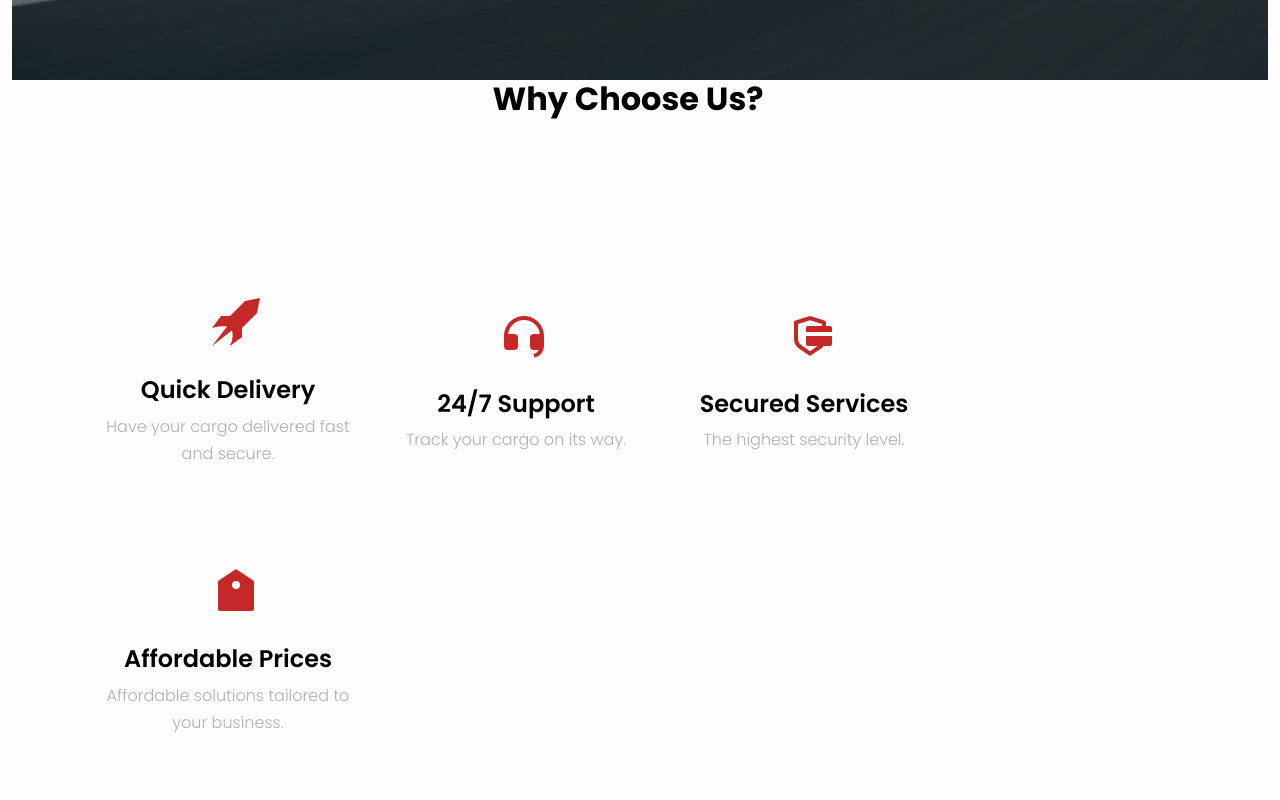
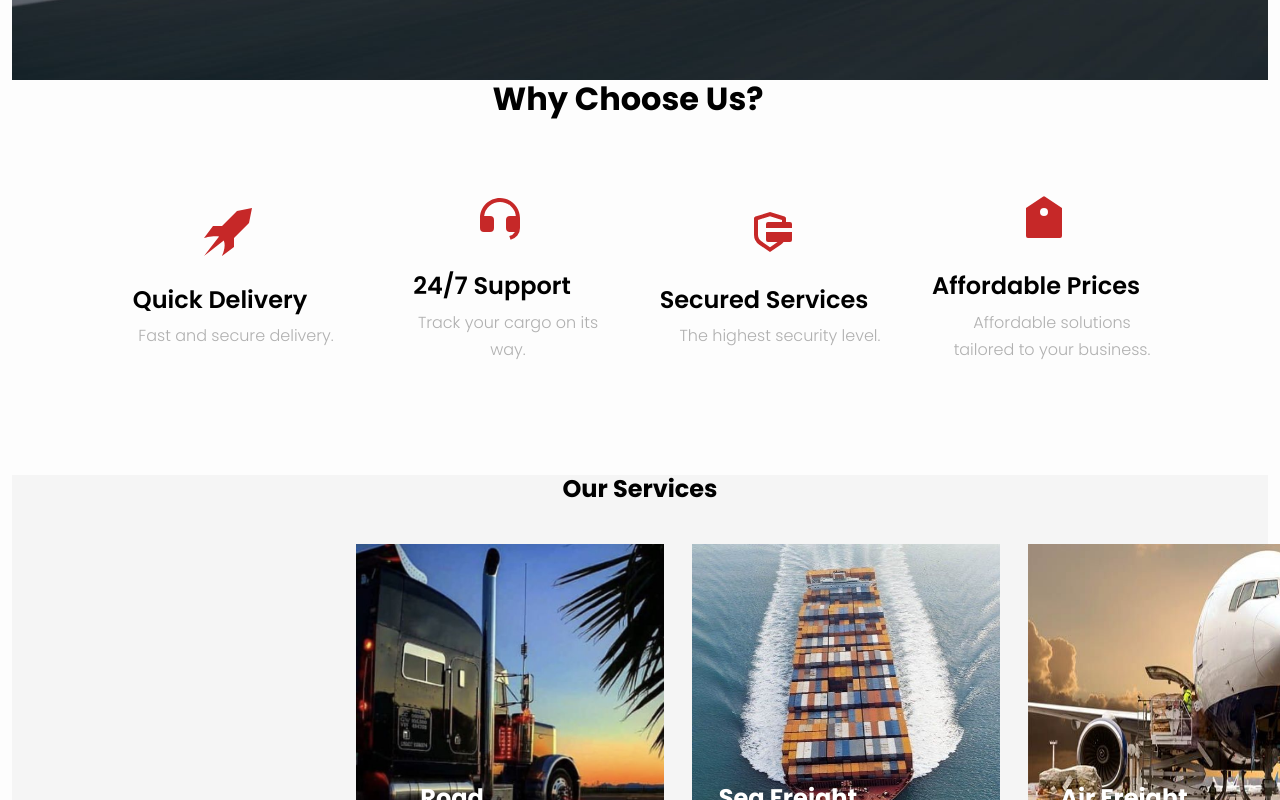
Before and after one commit to Roche001/Logistics-company, a React (Create React App) app: page / in a window 1280 px wide. Shown: the part 720-1520 px from the top of the page. Built offline with nearby package versions, Linux system fonts and the light colour scheme.

Commit message:
update changes

```diff
--- a/src/components/home/Home.css
+++ b/src/components/home/Home.css
@@ -55,11 +55,13 @@
   display: flex;
   flex-direction: column;
   justify-content: center;
-  margin: 0.5rem;
+  margin-top: -6rem;
   text-align: center;
 }
 .choose-a p {
   color: #b0b0b0;
+  text-align: center;
+  margin-left: 2rem;
 }
 .choose-a h4 {
   margin-top: -2rem;
--- a/src/components/home/Home.jsx
+++ b/src/components/home/Home.jsx
@@ -40,7 +40,7 @@ const Home = () => {
               <ImRocket />
             </span>
             <h4>Quick Delivery</h4>
-            <p>Have your cargo delivered fast and secure.</p>
+            <p>Fast and secure delivery.</p>
           </div>
           <div className="choose-a col-sm-4 col-md-3 col-lg-3 col-xl-3">
             <span>
```
